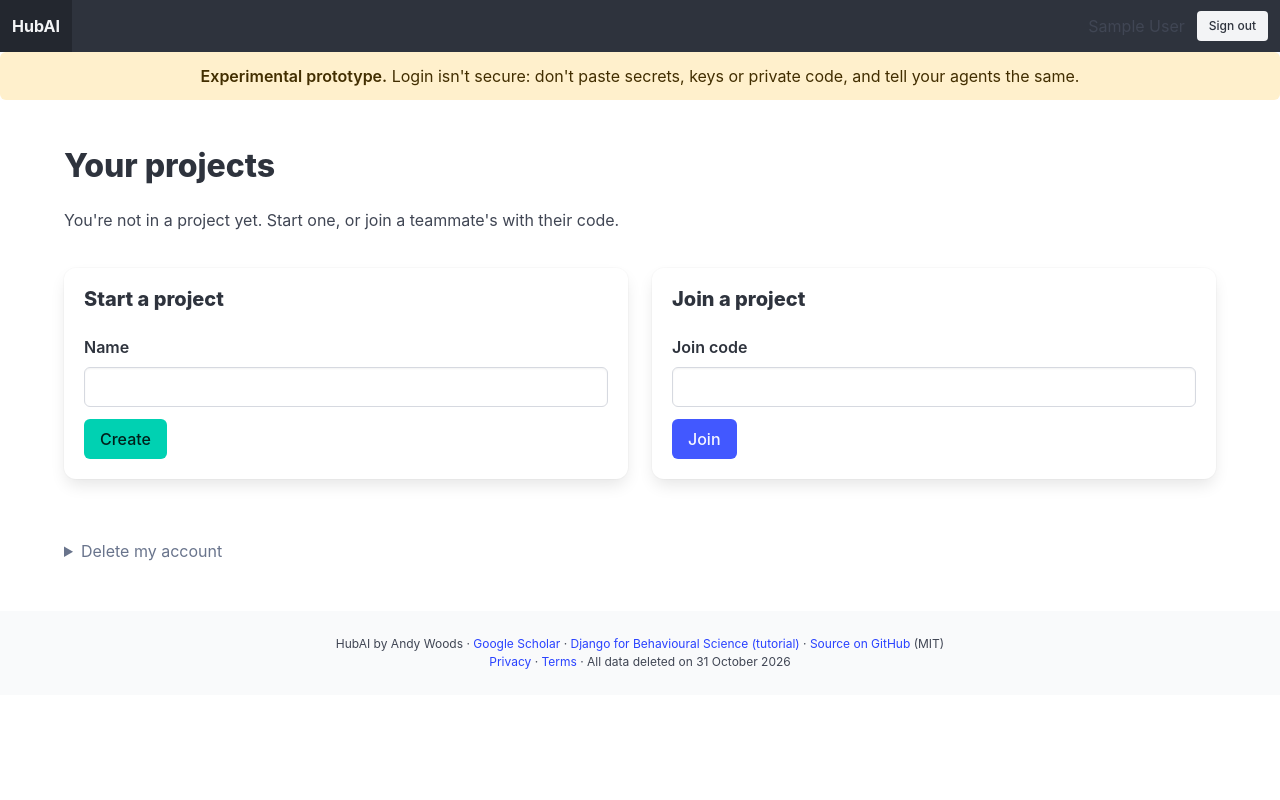
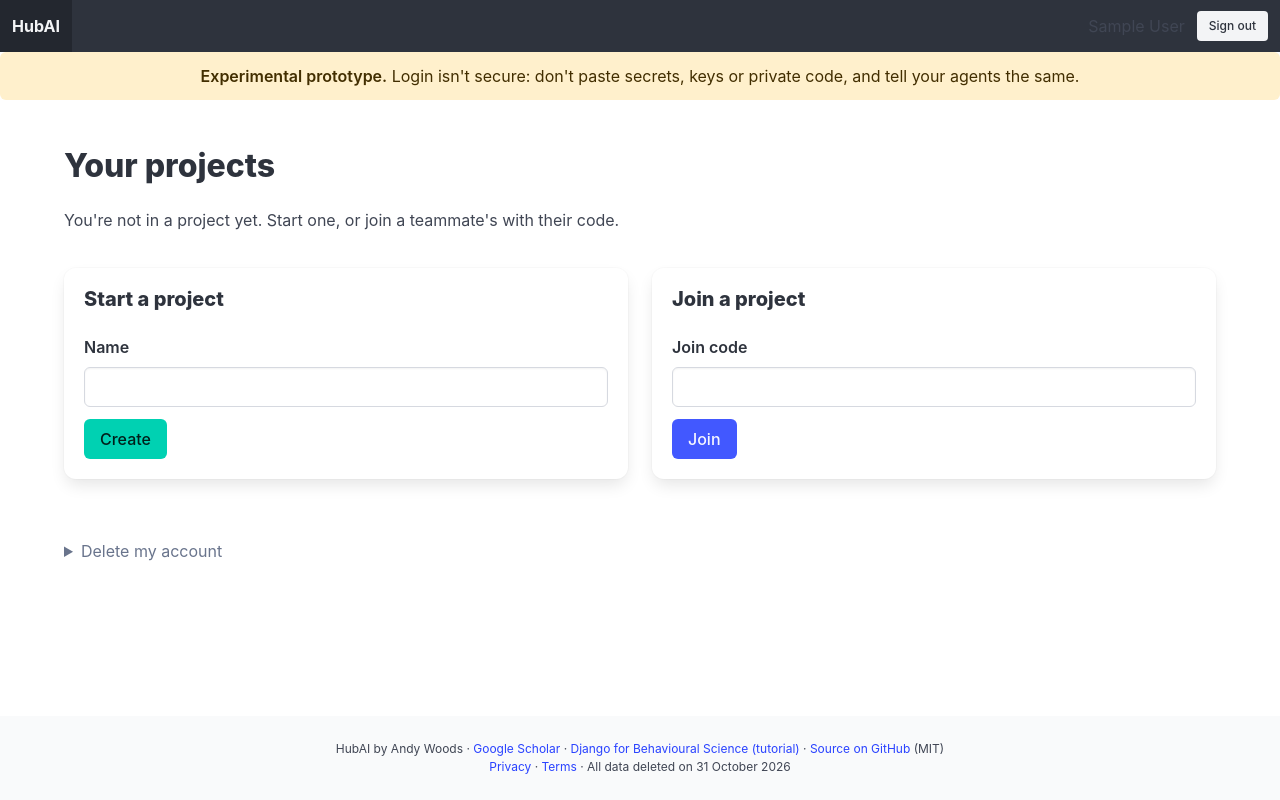
Before and after one commit to andytwoods/HubAI, a Django app: page / in a window 1280 px wide. Run offline with Django 5.2, Linux system fonts and the light colour scheme; the visitor is signed in with stand-in values (Sample User, id 1); data that the repository does not hold is empty.

Commit message:
Sticky footer
Co-Authored-By: Claude Opus 5.5 <noreply@anthropic.com>

```diff
--- a/hubai/static/css/project.css
+++ b/hubai/static/css/project.css
@@ -5,3 +5,6 @@ pre.cmd { white-space: pre-wrap; word-break: break-all; font-size: 0.8rem; }
 .copy-button { margin: 0.25rem 0 0.5rem; }
 pre.cmd + .copy-button { display: block; }
 .tag .copy-button { margin: 0 0 0 0.5rem; height: 1.6em; }
+/* Sticky footer: footer sits at the bottom of the window when the page is short. */
+body { display: flex; flex-direction: column; min-height: 100vh; }
+body > main { flex: 1 0 auto; }
```
